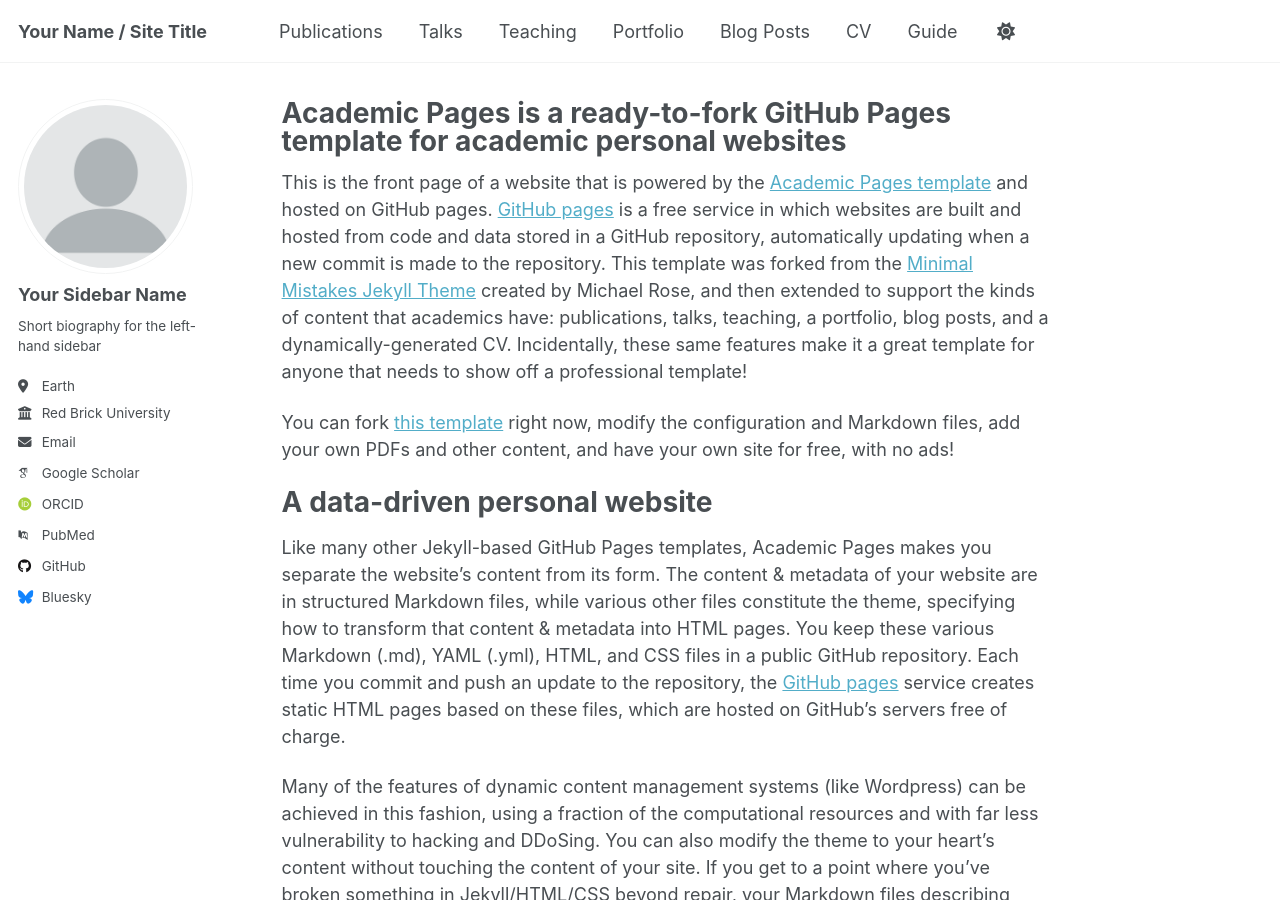
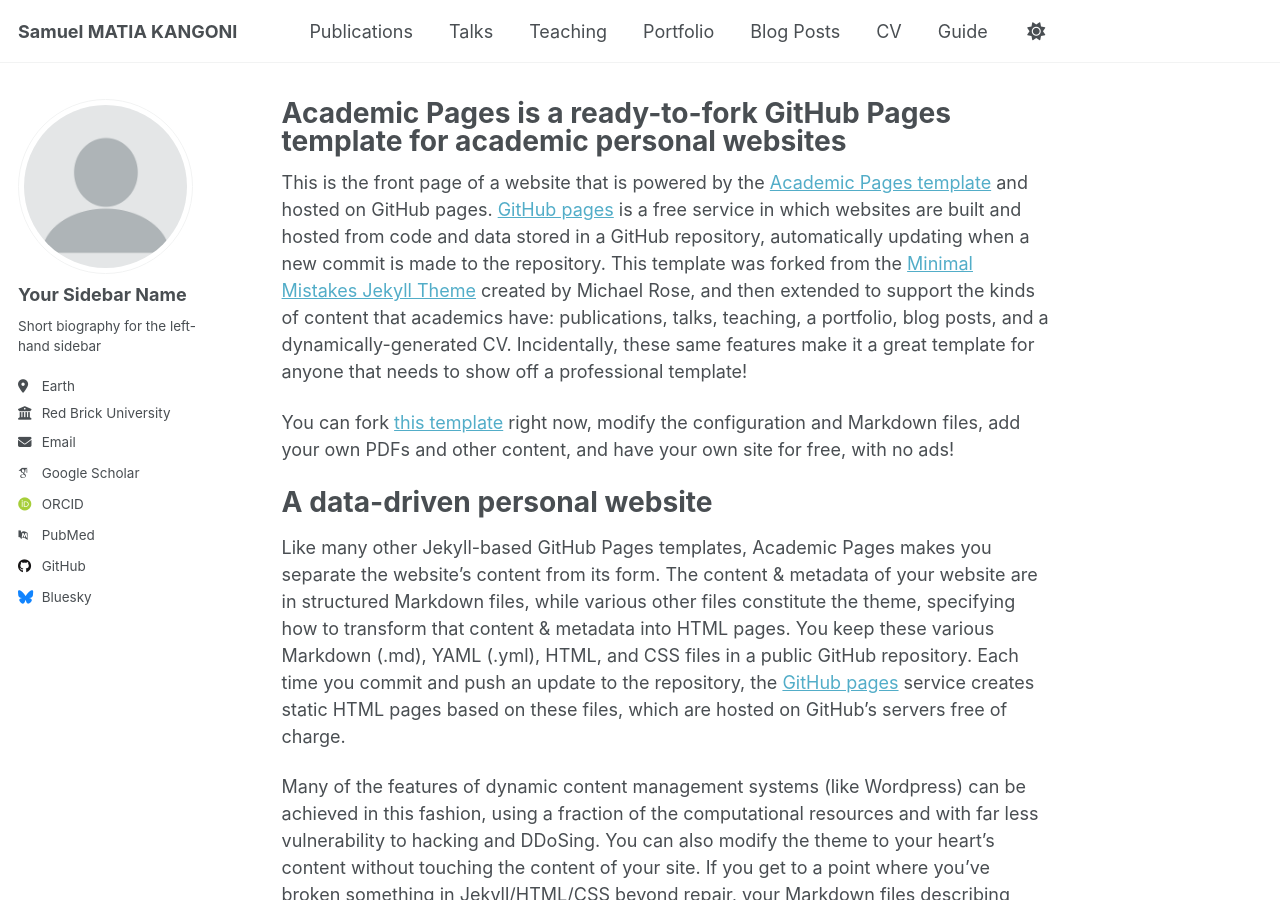
Before and after one commit to samuelmatia/samuelmatia.github.io, a Jekyll site: the page built from _pages/about.md, in a window 1280 px wide and 900 px high. Built offline with Jekyll 4.4.1, drawn with Linux system fonts in a browser that asks for light colours; some web fonts are replaced; a script that is not in the unit is left out.

Commit message:
Update _config.yml

```diff
--- a/_config.yml
+++ b/_config.yml
@@ -9,7 +9,7 @@
 # Basic Site Settings
 locale                   : "en-US"
 site_theme               : "default"
-title                    : "Your Name / Site Title"
+title                    : "Samuel MATIA KANGONI"
 title_separator          : "-"
 name                     : &name "Your Name"
 description              : &description "personal description"
```
